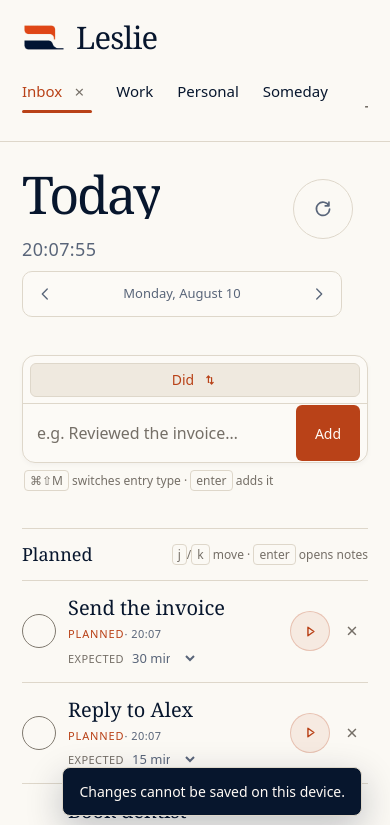
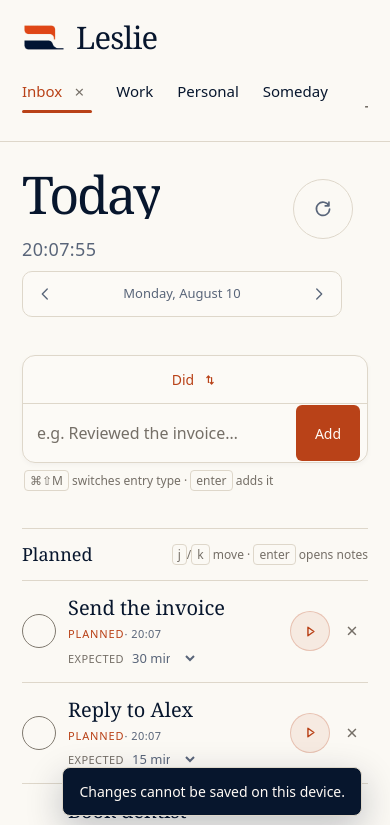
Before and after one commit to thoriqakbar0/leslie, a React (Vite) app: page / in a window 390 px wide. Shown: the top 825 px of the page. Built offline with nearby package versions, Linux system fonts and the light colour scheme; what chrono-node would draw is missing.

Commit message:
feat(ui): refine capture and task interactions

```diff
--- a/src/index.css
+++ b/src/index.css
@@ -854,21 +854,22 @@ body:has(.notes-sidebar) {
   align-self: stretch;
   display: flex;
   align-items: center;
-  padding: 7px;
+  padding: 0;
   border-right: 1px solid var(--line);
 }
 
 .entry-mode-switch {
-  min-width: 104px;
-  height: 42px;
+  min-width: 121px;
+  height: 100%;
   display: flex;
   align-items: center;
   justify-content: center;
   gap: 8px;
   padding-inline: 14px;
-  border: 1px solid var(--line);
-  border-radius: 6px;
-  background: var(--selected);
+  border: 0;
+  border-start-start-radius: 12px;
+  border-end-start-radius: 12px;
+  background: transparent;
   color: var(--accent);
   font-size: 14px;
   font-weight: 500;
@@ -879,8 +880,8 @@ body:has(.notes-sidebar) {
 }
 
 .entry-mode-switch:hover {
-  background: color-mix(in srgb, var(--accent) 13%, transparent);
-  box-shadow: 0 2px 5px color-mix(in srgb, var(--shadow-popover) 20%, transparent);
+  background: color-mix(in srgb, var(--accent) 8%, transparent);
+  box-shadow: inset 0 0 0 1px color-mix(in srgb, var(--accent) 14%, transparent);
 }
 
 .entry-mode-switch:active {
@@ -1048,6 +1049,9 @@ kbd {
   align-items: center;
   gap: 18px;
   border-bottom: 1px solid var(--line);
+  transition-property: background-color, box-shadow;
+  transition-duration: 120ms;
+  transition-timing-function: ease-out;
 }
 
 .activity-row:last-child {
@@ -1057,6 +1061,10 @@ kbd {
 .planned-row {
   grid-template-columns: 38px minmax(0, 1fr) auto;
   padding-block: 14px;
+}
+
+.planned-row:hover {
+  background: color-mix(in srgb, var(--accent) 2%, transparent);
 }
 
 .planned-row.is-current {
@@ -1084,14 +1092,18 @@ kbd {
   border-radius: 50%;
   background: transparent;
   cursor: pointer;
-  transition:
-    border-color 140ms ease,
-    background 140ms ease;
+  transition-property: scale, border-color, background-color;
+  transition-duration: 120ms;
+  transition-timing-function: ease-out;
 }
 
 .task-check:hover {
   border-color: var(--accent);
   background: color-mix(in srgb, var(--accent) 8%, transparent);
+}
+
+.task-check:active {
+  scale: 0.96;
 }
 
 .activity-copy {
@@ -1185,6 +1197,9 @@ kbd {
   border: 1px solid color-mix(in srgb, var(--accent) 24%, transparent);
   background: color-mix(in srgb, var(--accent) 8%, transparent);
   color: var(--accent);
+  transition-property: scale, background-color, color, box-shadow;
+  transition-duration: 120ms;
+  transition-timing-function: ease-out;
 }
 
 .task-play svg {
@@ -1207,6 +1222,10 @@ kbd {
 .planned-row.is-playing .task-play {
   background: var(--accent);
   color: var(--on-accent);
+}
+
+.task-play:active {
+  scale: 0.96;
 }
 
 .activity-copy p {
@@ -1514,7 +1533,8 @@ input:focus-visible {
 
   .entry-mode-switch {
     width: 100%;
-    height: 34px;
+    height: 100%;
+    border-radius: 12px 12px 0 0;
   }
 
   .capture-box input {
```
